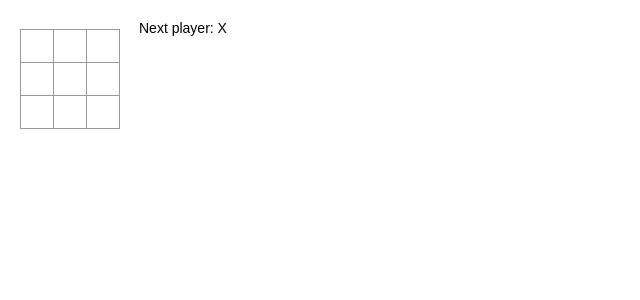
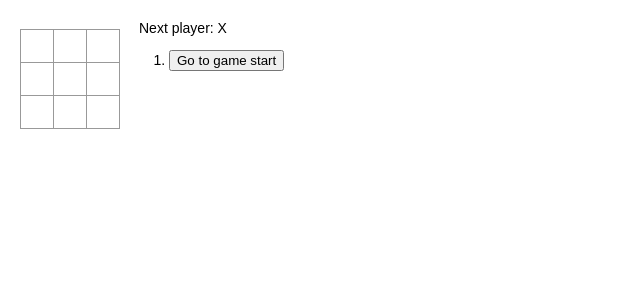
Before and after one commit to kgtkr/react-tutorial, a React app: page / in a window 1280 px wide. Shown: the top 300 px of the page, without its empty margins (0-640 px from the left). Built offline with nearby package versions, Linux system fonts and the light colour scheme.

Commit message:
「過去の着手の表示 」〜「タイムトラベルの実装」

```diff
--- a/src/Game.tsx
+++ b/src/Game.tsx
@@ -16,9 +16,16 @@
     },
   ]);
   const [xIsNext, setXIsNext] = React.useState<boolean>(true);
+  const [stepNumber, setStepNumber] = React.useState<number>(0);
+
+  const jumpTo = (step: number) => {
+    setStepNumber(step);
+    setXIsNext(step % 2 === 0);
+  };
 
   const handleClick = (i: number) => {
-    const current = history[history.length - 1];
+    const newHistory = history.slice(0, stepNumber + 1);
+    const current = newHistory[newHistory.length - 1];
     const squares = current.squares;
 
     if (calculateWinner(squares) !== null || squares[i] !== null) {
@@ -26,12 +33,23 @@
     }
     const newSquares = [...squares];
     newSquares[i] = xIsNext ? "X" : "O";
-    setHistory([...history, { squares: newSquares }]);
+    setHistory([...newHistory, { squares: newSquares }]);
     setXIsNext(!xIsNext);
+    setStepNumber(newHistory.length);
   };
 
-  const current = history[history.length - 1];
+  const current = history[stepNumber];
   const winner = calculateWinner(current.squares);
+
+  const moves = history.map((step, move) => {
+    const desc = move !== 0 ? "Go to move #" + move : "Go to game start";
+    return (
+      <li key={move}>
+        <button onClick={() => jumpTo(move)}>{desc}</button>
+      </li>
+    );
+  });
+
   const status =
     winner !== null
       ? `Winner: ${winner}`
@@ -44,7 +62,7 @@
       </div>
       <div className={styles.gameInfo}>
         <div>{status}</div>
-        <ol>{/* TODO */}</ol>
+        <ol>{moves}</ol>
       </div>
     </div>
   );
```
